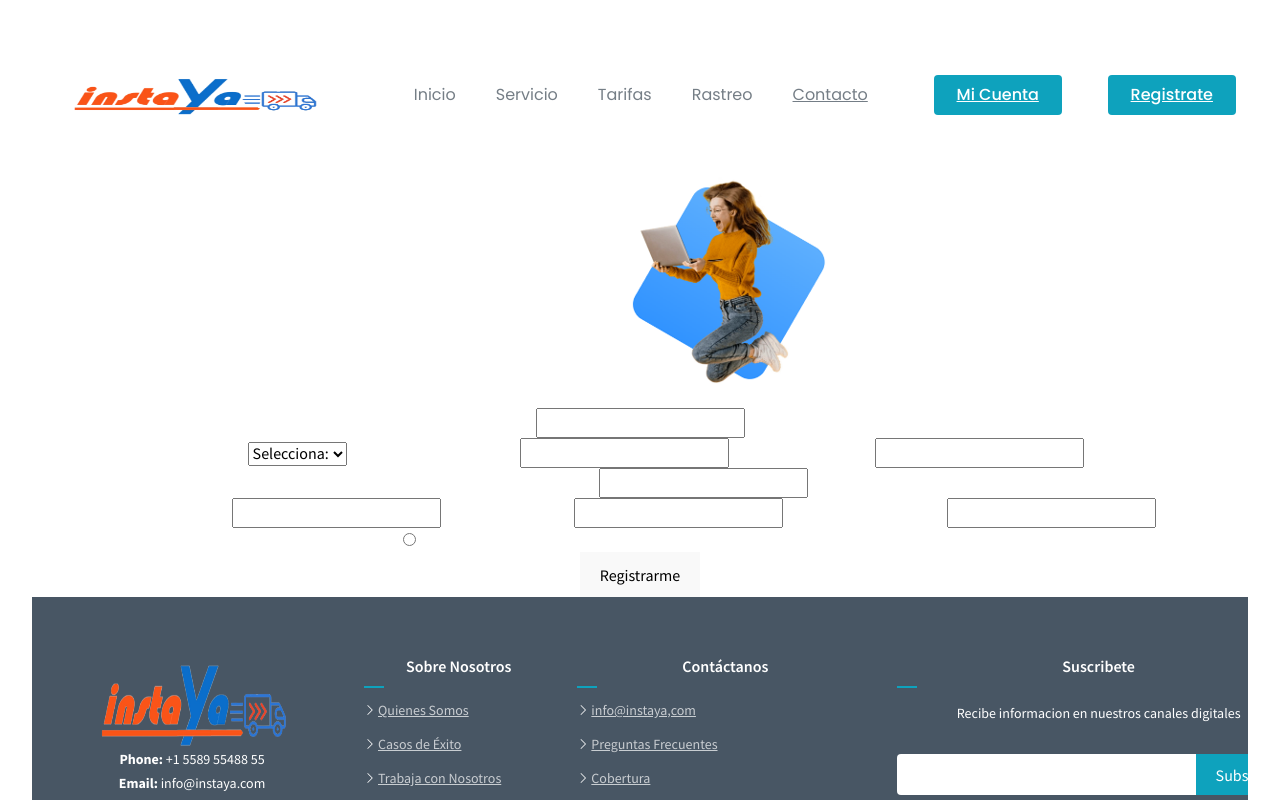
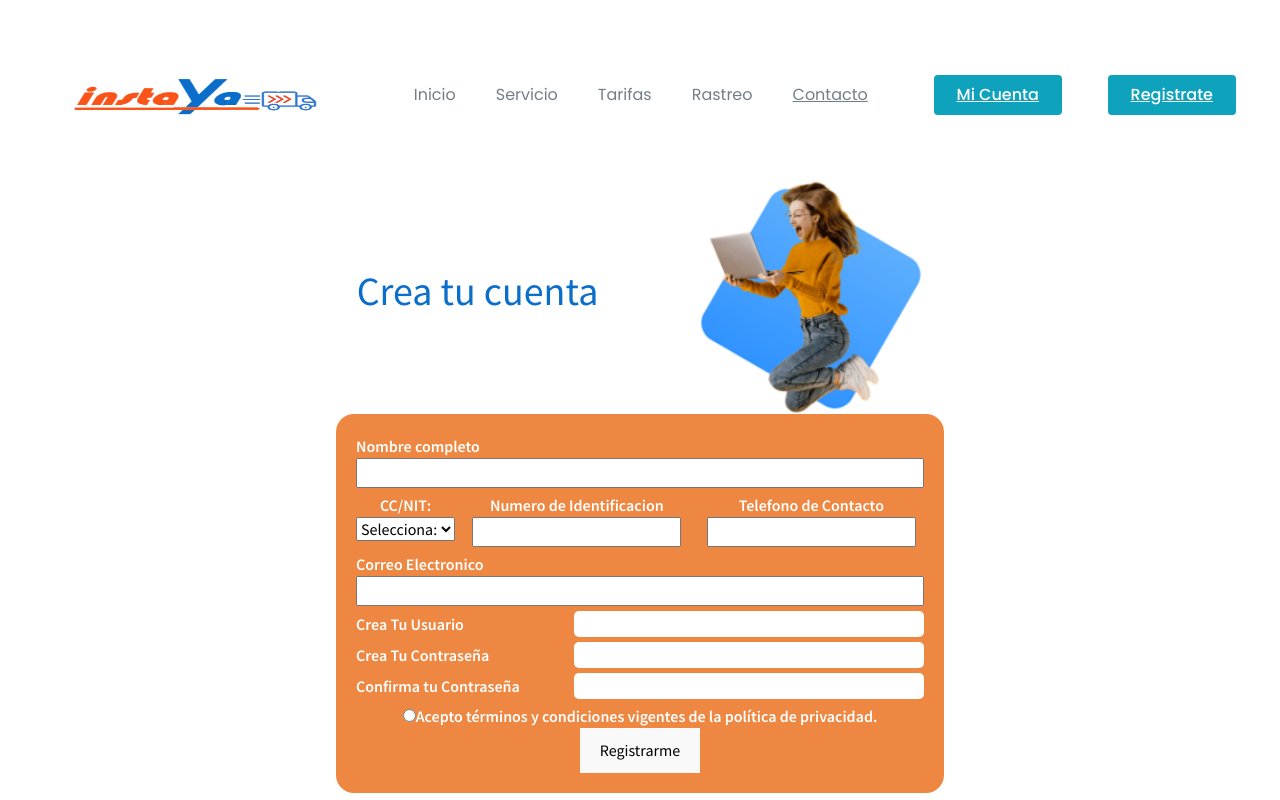
Before and after one commit to hanni0203/instaYa, a React (Vite) app: page /register in a window 1280 px wide. Shown: the top 800 px of the page. Built offline with nearby package versions, Linux system fonts and the light colour scheme.

Commit message:
Se elaboro la vista Registrar - Crea tu cuenta -

```diff
--- a/index.html
+++ b/index.html
@@ -32,7 +32,7 @@
   <!-- Template Main CSS File -->
   <link href="src/assets/css/main.css" rel="stylesheet">
 
-  <link href="src/assets/css/login.css" rel="stylesheet">
+  <!-- <link href="src/assets/css/login.css" rel="stylesheet"> -->
 
 
   </head>
--- a/src/App.jsx
+++ b/src/App.jsx
@@ -1,7 +1,7 @@
 import { useState } from 'react'
 import reactLogo from './assets/react.svg'
 import './App.css'
-import NavBar from './NavBar'
+import NavBar from './components/NavBar'
 import Footer from './components/footer'
 import Home from './components/Home'
 import Registro from './components/Registro'
--- a/src/assets/css/formularioregistro.css
+++ b/src/assets/css/formularioregistro.css
@@ -1,29 +1,106 @@
+.tituloFormRegistro {
+    display: flex;
+    justify-content:center ;
+    align-items: center;
+    gap: 100px;
+    color: #0b6eca;
+}
+
+.tituloFormRegistro img {
+    width: 225px;
+}
 
 .registro{
+    background-color: #EE8741;
+    width: 50%;
+    display: flex;
+    flex-direction: column;
+    margin: auto;
+    margin-bottom: 70px;
+    border-radius: 18px;
+    padding: 20px;
+}
+
+.nombreycorreo{
+    display: flex;
+    flex-direction: column;
 
 }
 
-.texto__crea-tucuenta{
-    display: inline-flex;
+.nombreycorreo label {
+    text-align: left;
+}
+
+.info{
+    display: flex;
+    margin: 5px 0px 5px 0px;
+}
+
+.groupusu{
+    display: flex;
+    gap: 10px    ;
+    margin: 5px 0px 5px 0px;
+    justify-content: space-between;
+}
+
+.contraseniainput{
+    /* background-color: rgb(105, 30, 217); */
+    display: flex;
+    text-align: left;
+    justify-content: center;
+    align-items: center;
 
 }
 
-.formulario{
-    width: 20vw;
-    height: 20vh;
-    display: inline-block;
+.contraseniainput input{
+    width: 350px;
+    border-radius: 5px;
+    border: 0;
+
+
+}
 
 
 
+
+
+
+
+
+label{
+    color: white;
+    font-weight: 600;
 }
-.nombre{
-    display: inline;
+
+.olvido{
+    color: white;
+    font-weight: 300;
+    text-decoration: underline;
+}
+
+
+
+.fromlogin{
+    display: flex;
+    gap: 5px;
+    /* background-color: black; */
+    margin-bottom: 10px;
 
 }
-.nombre label{
-    display: table-row-group;
-}
-.nombre input{
-    display: table-row-group;
+
+
+
+.btn-container{
+    width: 40%;
+    background-color: white;
+    margin: auto;
+    margin-top: 60px;
+    margin-bottom: 30px;
+    border-radius: 5px;
 
 }
+
+.btn{
+    width: 100%;
+
+}
--- a/src/assets/css/login.css
+++ b/src/assets/css/login.css
@@ -38,6 +38,7 @@ label{
     width: 400px;
     border-radius: 5px;
     border: 0;
+    color:white;
 }
 
 .btn-container{
--- a/src/components/Login.jsx
+++ b/src/components/Login.jsx
@@ -1,4 +1,6 @@
 import React from 'react'
+import '../assets/css/login.css'
+
 export default function Login() {
   return (
      <form className='formularioingresar'>
--- a/src/NavBar.jsx
+++ b/src/components/NavBar.jsx
@@ -1,4 +1,5 @@
 import React from 'react'
+
 
 export default function NavBar() {
   return (
@@ -83,7 +84,6 @@ export default function NavBar() {
     </div>
     </header>{/*<!-- End Header -->*/}
 
-
     </div>
   )
 }
--- a/src/components/Registro.jsx
+++ b/src/components/Registro.jsx
@@ -1,25 +1,19 @@
 import React from 'react'
-import  '../assets/css/footer.css'
+import '../assets/css/formularioregistro.css'
 
 export default function Registro() {
   return (
-    <>
-      <div className='texto__crea-tucuenta'>
-        <label htmlFor=""><h3>Crea Tu Cuenta</h3> </label>
-        <img src="src/assets/img/imagenRegistro.png" alt="" />
+    <div>
+      <div className='tituloFormRegistro'>
+        <div><h1>Crea tu cuenta</h1></div>
+        <div><img src="src/assets/img/imagenRegistro.png" alt=""    align= "right"/></div>
       </div>
-
-     <from className ='registro'>
-      <div className='formulario'>
-        <div className='nombre'>
-          <div>
-          <label htmlFor="">Nombre Completo </label>
+      <form action="" className='registro'>
+        <div className='nombreycorreo'>
+          <label>Nombre completo</label>
+          <input type= 'text'/>
         </div>
-          <div>
-          <input type="text" />
-          </div>
-        </div>
-
+        <div className='info'>
           <div>
             <label for="lang">CC/NIT:</label>
             <select name="Identificacion" id="lang">
@@ -27,25 +21,34 @@ export default function Registro() {
             <option value="cc.">CC.</option>
             <option value="nit">NIT</option>
             </select>
+          </div>
+          <div>
             <label htmlFor="">Numero de Identificacion</label>
             <input type="text" />
+          </div>
+          <div>
             <label htmlFor="">Telefono de Contacto</label>
             <input type="text" />
           </div>
-          <div className='correo'>
+        </div>
+        <div className='nombreycorreo'>
             <label htmlFor="">Correo Electronico</label>
             <input type="email" name="correo" id="correo" />
         </div>
-
-          <div className='contraseña' >
-            <label htmlFor="">Crea Tu Usuario</label>
-            <input type="text" />
-            <label htmlFor="">Crea Tu Contraseña</label>
-            <input type="password" />
-            <label htmlFor="">Confirma tu Contraseña</label>
-            <input type="password" />
+        <div className='contrasenia' >
+            <div className='groupusu'>
+              <div className='contraseniainput'><label htmlFor="">Crea Tu Usuario</label></div>
+              <div className='contraseniainput'><input type="text" /></div>
             </div>
-
+            <div className='groupusu'>
+              <div className='contraseniainput'><label htmlFor="">Crea Tu Contraseña</label></div>
+              <div className='contraseniainput'><input type="password" /></div>
+            </div>
+            <div className='groupusu'>
+              <div className='contraseniainput'><label htmlFor="">Confirma tu Contraseña</label></div>
+              <div className='contraseniainput'><input type="password" /></div>
+            </div>
+        </div>
         <div>
           <input type="radio" />
           <label htmlFor="">Acepto términos y condiciones vigentes de la política de privacidad.</label>
@@ -55,9 +58,8 @@ export default function Registro() {
         </div>
 
 
+
+      </form>
     </div>
-
-    </from>
-    </>
   )
 }
```
Lines whose indentation alone changed are shown as unchanged.
